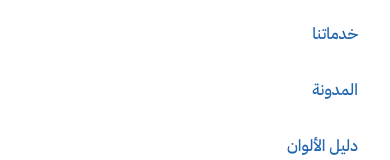
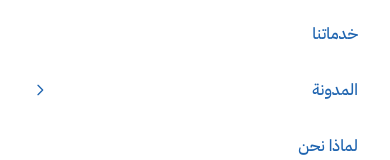
Before and after one commit to abdoroot/mfk-website-react, a React (Vite) app: page / in a window 390 px wide. Both pictures are taken after a click on the button "قائمة التنقل". Shown: the part 146-306 px from the top of the page. Built offline with nearby package versions, Linux system fonts and the light colour scheme.

Commit message:
Add mobile dropdown for blog

```diff
--- a/src/components/NavBar.jsx
+++ b/src/components/NavBar.jsx
@@ -6,9 +6,17 @@ import LanguageSwitcher from './LanguageSwitcher';
 const NavBar = () => {
     const { t, lang } = useTranslation();
     const [isMenuOpen, setIsMenuOpen] = useState(false);
+    const [isBlogMenuOpen, setIsBlogMenuOpen] = useState(false);
 
     const toggleMenu = () => {
         setIsMenuOpen(!isMenuOpen);
+        if (isMenuOpen) {
+            setIsBlogMenuOpen(false);
+        }
+    };
+
+    const toggleBlogMenu = () => {
+        setIsBlogMenuOpen(!isBlogMenuOpen);
     };
 
     return (
@@ -77,6 +85,23 @@ const NavBar = () => {
                         <ul className="flex flex-col gap-4">
                             <MobileNavItem to={`/${lang}`} text={t('header.home')} onClick={toggleMenu} />
                             <MobileNavItem to={`/${lang}/services`} text={t('header.services')} onClick={toggleMenu} />
+                            <li>
+                                <button
+                                    onClick={toggleBlogMenu}
+                                    className="flex justify-between items-center w-full py-2 px-4 font-medium text-mfk-blue hover:bg-mfk-blue/10 rounded transition-colors"
+                                >
+                                    {t('header.blog')}
+                                    <svg
+                                        className={`w-4 h-4 transition-transform ${isBlogMenuOpen ? 'rotate-90' : ''}`}
+                                        fill="none"
+                                        stroke="currentColor"
+                                        viewBox="0 0 24 24"
+                                    >
+                                        <path strokeLinecap="round" strokeLinejoin="round" strokeWidth={2} d="M9 5l7 7-7 7" />
+                                    </svg>
+                                </button>
+                                {isBlogMenuOpen && (
+                                    <ul className="flex flex-col gap-2 mt-2 pl-4">
                                         <MobileNavItem to={`/${lang}/blog`} text={t('header.blog')} onClick={toggleMenu} />
                                         <MobileNavItem to={`/${lang}/colors`} text={t('header.colorsGuide')} onClick={toggleMenu} />
                                         <MobileNavItem to={`/${lang}/room-colors`} text={t('header.roomColors')} onClick={toggleMenu} />
@@ -84,6 +109,9 @@ const NavBar = () => {
                                         <MobileNavItem to={`/${lang}/jotun-2025-colors`} text={t('header.jotun2025Colors')} onClick={toggleMenu} />
                                         <MobileNavItem to={`/${lang}/luxury-paints`} text={t('header.luxuryPaints')} onClick={toggleMenu} />
                                         <MobileNavItem to={`/${lang}/gloss-difference`} text={t('header.glossDifference')} onClick={toggleMenu} />
+                                    </ul>
+                                )}
+                            </li>
                             <MobileNavItem to={`/${lang}#whyus`} text={t('header.whyus')} onClick={toggleMenu} />
                             <MobileNavItem to={`/${lang}#testimonials`} text={t('header.testimonials')} onClick={toggleMenu} />
                             <MobileNavItem to={`/${lang}/contact`} text={t('header.contact')} onClick={toggleMenu} />
```
Lines whose indentation alone changed are shown as unchanged.
